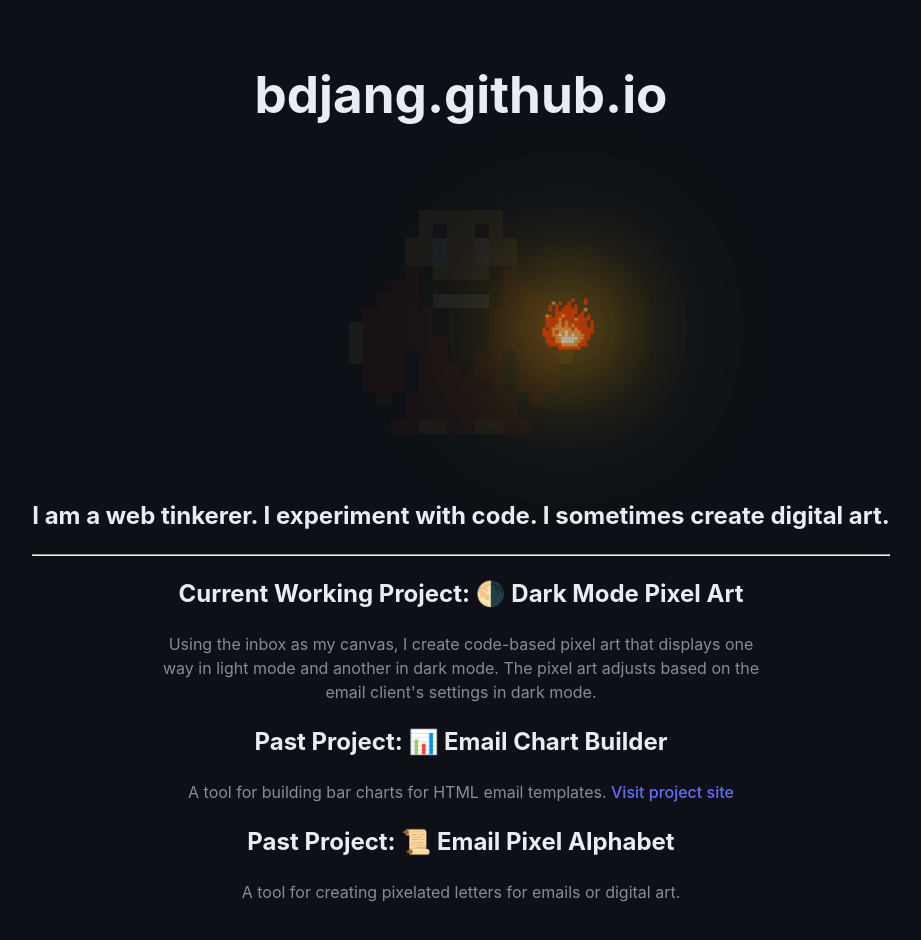
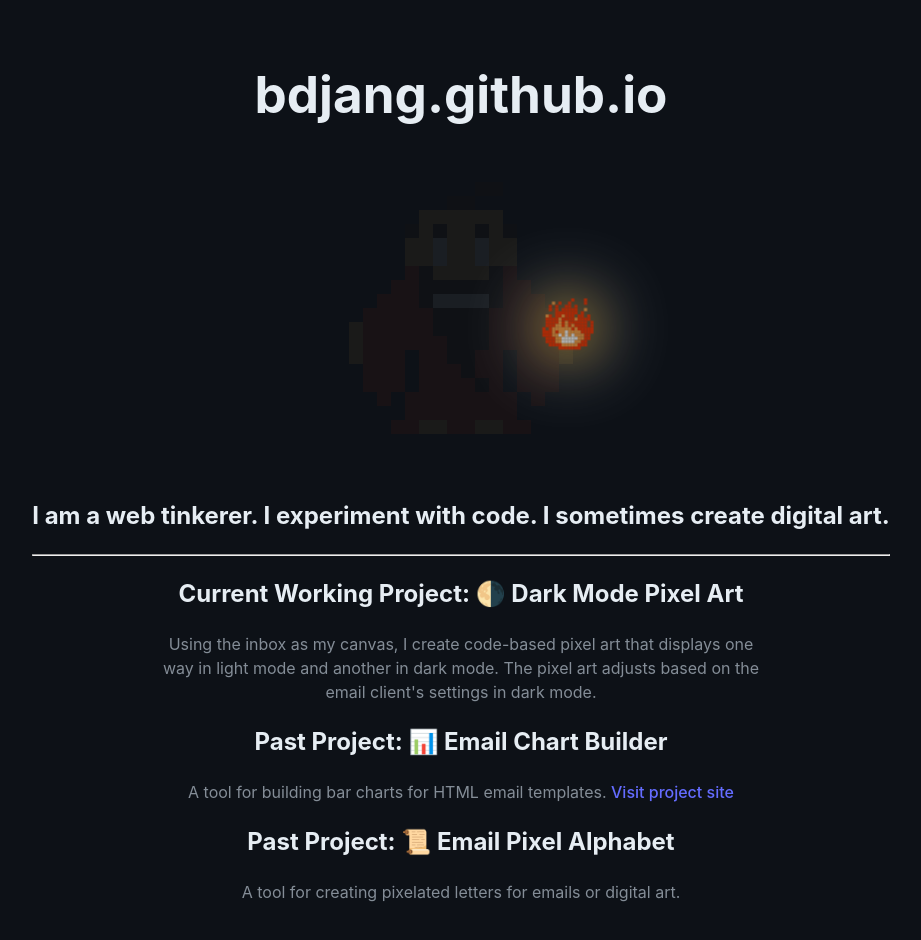
Before and after one commit to bdjang/bdjang.github.io, a React (Vite) app: page / in a window 1280 px wide. Shown: the top 940 px of the page, without its empty margins (179-1100 px from the left). Built offline with nearby package versions, Linux system fonts and the light colour scheme.

Commit message:
Move drop-shadow filter value to keyframes flameGlow animation

```diff
--- a/src/App.css
+++ b/src/App.css
@@ -77,20 +77,19 @@
 }
 /* FLAME */
 .flameArt {
-    filter: drop-shadow(0 0 3em #fcb514) drop-shadow(0 0 4em #fcb514) drop-shadow(0 0 5em #fcb514); /* 9.20.24: multiple drop-shadow values not working in iPhone Firefox even with -webkit- prefix */
     left: 235px;
     /* top: 90px; */
     top: 110px;
-    transition: opacity 250ms ease;
+    transition: opacity 250ms ease, filter 250ms ease;
 }
 @keyframes flameGlow {
-    0% { opacity: 1; }
-    15% { opacity: .85; }
-    25% { opacity: .75; }
-    35% { opacity: .65; }
-    50% { opacity: 1; }
-    75% { opacity: .7; }
-    100% { opacity: .75; }
+    0% { filter: drop-shadow(0 0 2em #fcb514) drop-shadow(0 0 3em #ffffff); opacity: 1; }
+    15% { filter: drop-shadow(0 0 2em #fcb514) drop-shadow(0 0 3em #ffffff); opacity: .85; }
+    25% { filter: drop-shadow(0 0 2em #fcb514) drop-shadow(0 0 3em #ffffff); opacity: .75; }
+    35% { filter: drop-shadow(0 0 2em #fcb514) drop-shadow(0 0 3em #ffffff); opacity: .65; }
+    50% { filter: drop-shadow(0 0 2em #fcb514) drop-shadow(0 0 3em #ffffff); opacity: 1; }
+    75% { filter: drop-shadow(0 0 2em #fcb514) drop-shadow(0 0 3em #ffffff); opacity: .7; }
+    100% { filter: drop-shadow(0 0 2em #fcb514) drop-shadow(0 0 3em #ffffff); opacity: .75; }
 }
 @keyframes flameFlicker {
     50% { opacity: 1; transform: scale(-.8, .8); }
```
